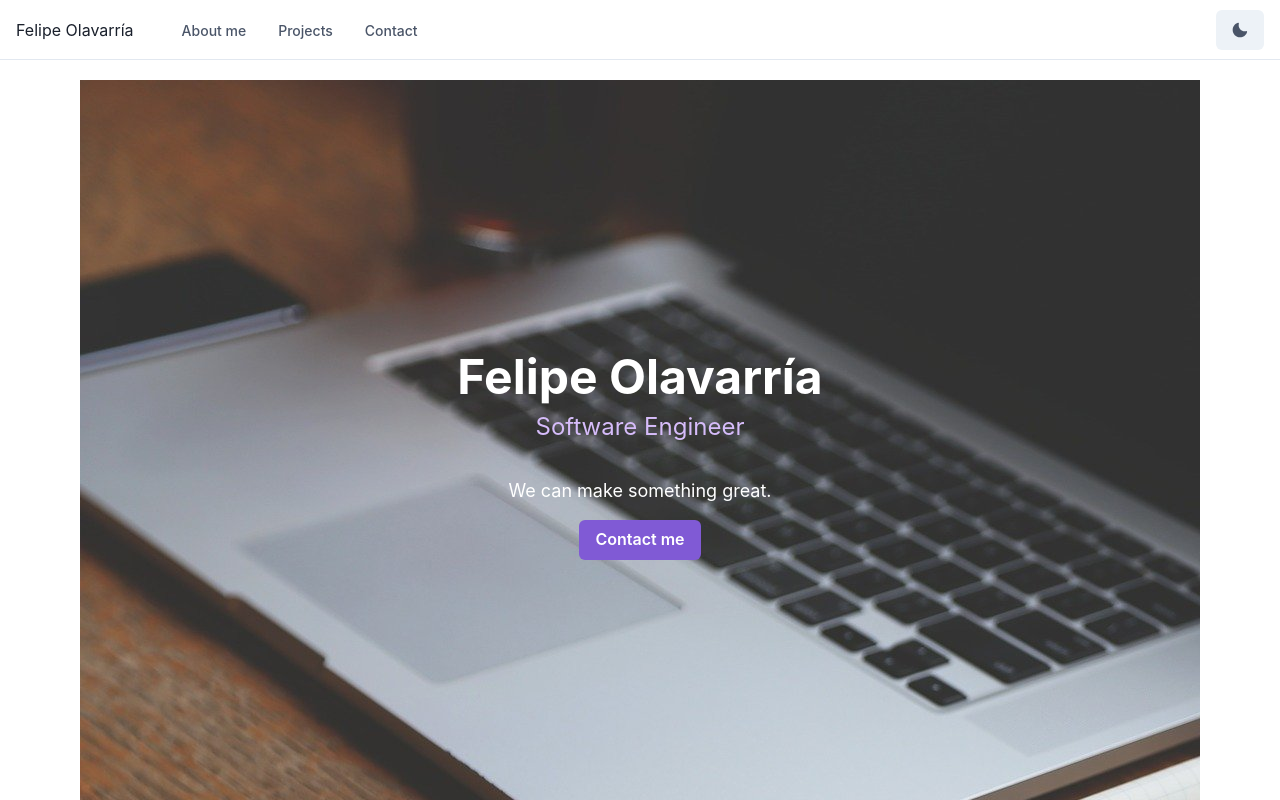
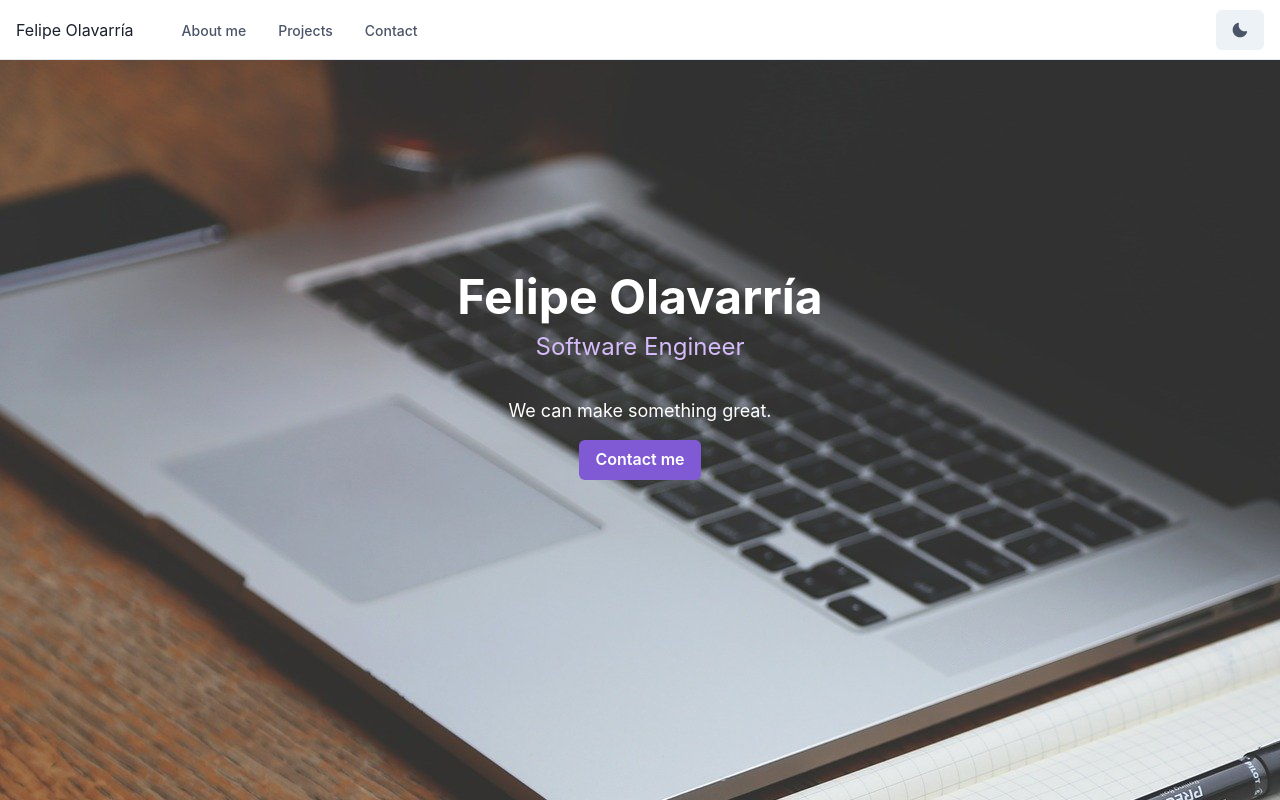
Before and after one commit to desolaser/portfolio, a Next.js app: page / in a window 1280 px wide. Shown: the top 800 px of the page. Built offline with nearby package versions, Linux system fonts and the light colour scheme.

Commit message:
Remove container from layout

```diff
--- a/components/layout/index.tsx
+++ b/components/layout/index.tsx
@@ -1,5 +1,4 @@
 import type { FunctionComponent } from 'react'
-import { Container } from '@chakra-ui/react'
 import Navbar from './navbar'
 import Footer from './footer'
 
@@ -7,9 +6,7 @@ const Layout: FunctionComponent = ({ children }) => {
   return (
     <>
       <Navbar />
-      <Container maxW="container.xl" p={[10, 20]}>
-        {children}
-      </Container>
+      {children}
       <Footer />
     </>
   )
```
